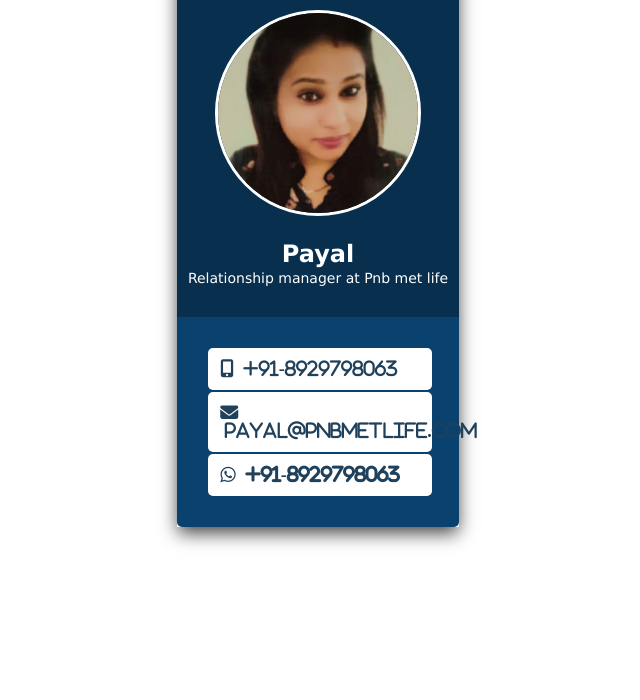
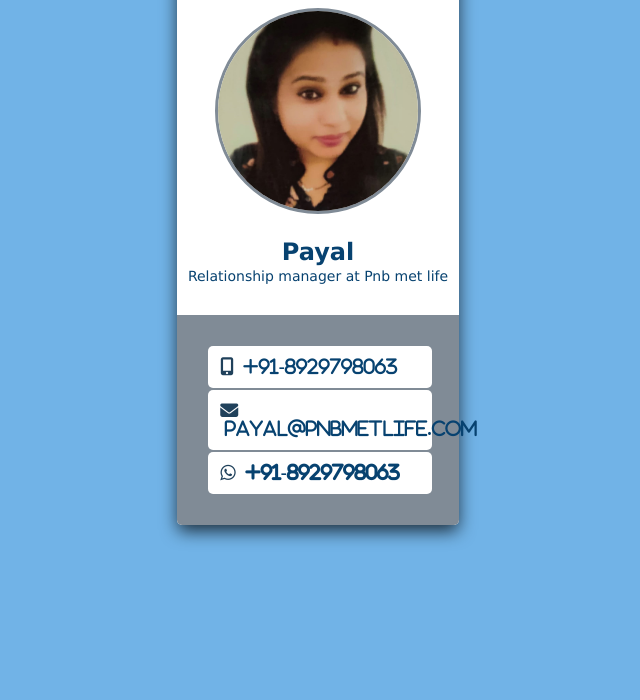
Before and after one commit to mrdcreator/visit.index, a plain HTML site: page index.html in a window 1280 px wide. Shown: the part 100-800 px from the top of the page, without its empty margins (322-962 px from the left). Drawn offline with Linux system fonts and the light colour scheme.

Commit message:
Update pyl.css

```diff
--- a/pyl.css
+++ b/pyl.css
@@ -2,7 +2,7 @@ body
 {
   padding: 0;
   margin: 0;
-  background-color: #fff;
+  background-color: #71B3E7;
   font-family: verdana;
 }
 .container
@@ -10,22 +10,26 @@ body
 
   width: 22%;
   margin: 60px auto;
-
+  border-radius: 5px;
+  background-color: #fff;
   text-align: center;
   -webkit-box-shadow: 0px 7px 17px -1px rgba(0,0,0,0.75);
 -moz-box-shadow: 0px 7px 17px -1px rgba(0,0,0,0.75);
 box-shadow: 0px 7px 17px -1px rgba(0,0,0,0.75);
 }
+ .container img
+ {
+  width: 100px;
+  margin-top: 8px;
+ }
 .container1
 {
   width: 100%;
 
-  background-color: #092F4E;
+  background-color: #FFF;
   text-align: center;
-  color: #fff;
+  color: #074270;
   padding-bottom: 30px;
-border-top-left-radius: 5px;
-border-top-right-radius: 5px;
 }
 
 @media only screen and (max-width: 900px) {
@@ -44,9 +48,9 @@ border-top-right-radius: 5px;
 {
   border-radius: 50%;
   width: 200px;
-  margin: 30px;
+  margin: 20px;
   margin-bottom: 20px;
-  border: 3px solid #fff;
+  border: 3px solid #808B96;
 
 }
 
@@ -54,7 +58,7 @@ border-top-right-radius: 5px;
 {
   padding: 30px;
   text-align: left;
-  background-color: #09426F;
+  background-color: #808B96;
   font-size: 18px;
   font-family: verdana;
   border-bottom-left-radius: 5px;
@@ -75,7 +79,7 @@ margin: 1px;
 {
 
   text-decoration: none;
-  color: #20415B;
+  color: #074270;
 }
 
 .call i
```
